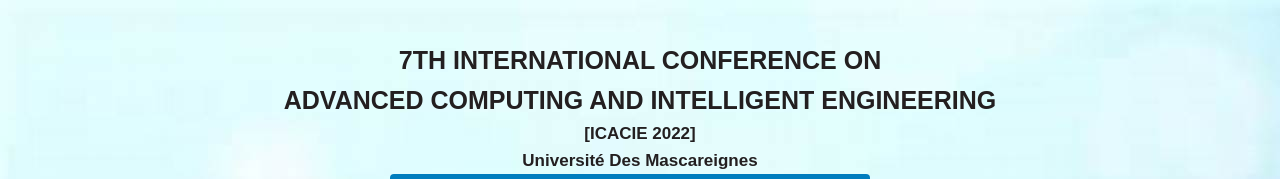
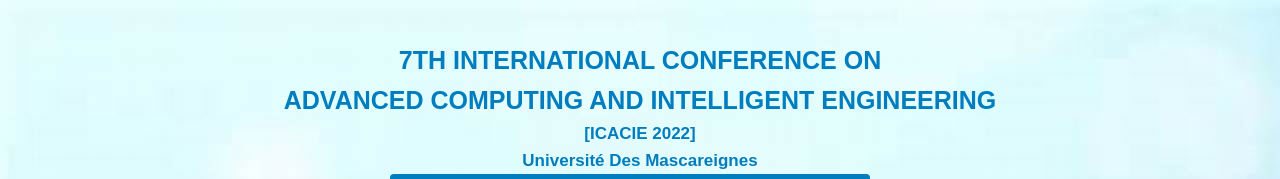
Before and after one commit to YousufHuzaila/conference-V6, a plain HTML site: page index.html in a window 1280 px wide. Shown: the top 179 px of the page. Drawn offline with Linux system fonts and the light colour scheme.

Commit message:
changed coloue from black to blue

```diff
--- a/css/layout.css
+++ b/css/layout.css
@@ -11,7 +11,7 @@
 }
 .header__title{
     text-align: center;
-    color: var(--Colour6-black);
+    color: var(--Colour1-blue);
     position: relative;
 }
 
```
